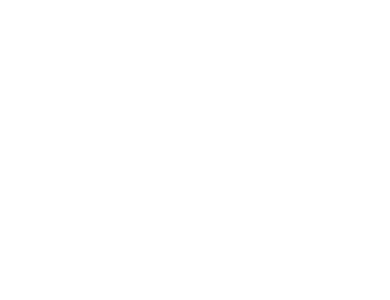
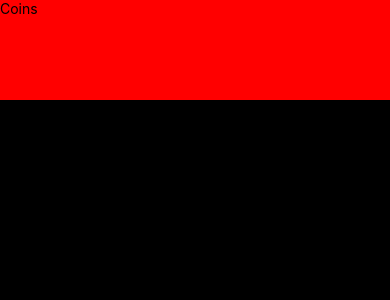
Before and after one commit to MSzalowski/Coins, a React Native app: screen / in a window 390 px wide. Shown: the top 300 px of the page. Built offline with nearby package versions, Linux system fonts and the light colour scheme.

Commit message:
feature: configure safe area view

```diff
--- a/App.tsx
+++ b/App.tsx
@@ -1,6 +1,19 @@
 import React from 'react'
-import { Coins } from 'screens'
+import { StyleSheet } from 'react-native'
+import { SafeAreaProvider } from 'react-native-safe-area-context'
+import { Coins } from './src/screens'
 
-const App = () => <Coins />
+const App = () => (
+  <SafeAreaProvider style={styles.safeArea}>
+    <Coins />
+  </SafeAreaProvider>
+)
+
+const styles = StyleSheet.create({
+  safeArea: {
+    flex: 1,
+    backgroundColor: '#000',
+  },
+})
 
 export default App
--- a/package.json
+++ b/package.json
@@ -13,7 +13,8 @@
   "dependencies": {
     "prettier": "^2.2.1",
     "react": "17.0.1",
-    "react-native": "0.64.0"
+    "react-native": "0.64.0",
+    "react-native-safe-area-context": "^3.2.0"
   },
   "devDependencies": {
     "@babel/core": "^7.12.9",
--- a/src/components/AnimatedHeader.tsx
+++ b/src/components/AnimatedHeader.tsx
@@ -1,3 +1,24 @@
 import React from 'react'
+import { View, Text, StyleSheet } from 'react-native'
 
-export default React.memo(() => <React.Fragment />)
+interface Props {
+  title: string
+}
+
+export default React.memo<Props>(({ title }) => (
+  <View style={styles.container}>
+    <Text>{title}</Text>
+  </View>
+))
+
+const styles = StyleSheet.create({
+  container: {
+    position: 'absolute',
+    top: 0,
+    left: 0,
+    right: 0,
+    zIndex: 10,
+    height: 100,
+    backgroundColor: 'red',
+  },
+})
--- a/src/screens/Coins/index.tsx
+++ b/src/screens/Coins/index.tsx
@@ -1,5 +1,22 @@
 import React from 'react'
+import { useSafeAreaInsets } from 'react-native-safe-area-context'
+import { StyleSheet, View } from 'react-native'
+import { AnimatedHeader } from 'components'
 
-const Coins: React.FC = () => <React.Fragment />
+const Coins: React.FC = () => {
+  const insets = useSafeAreaInsets()
+  return (
+    <View style={[styles.container, { marginTop: insets.top }]}>
+      <AnimatedHeader title="Coins" />
+    </View>
+  )
+}
+
+const styles = StyleSheet.create({
+  container: {
+    backgroundColor: '#000',
+    flex: 1,
+  },
+})
 
 export default Coins
```
Also changed, not shown: 2 other files (tests, documents, lock files or other folders).
